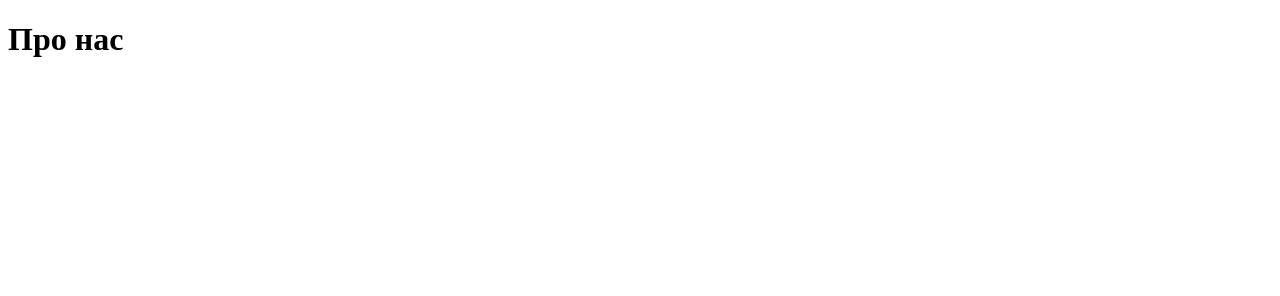
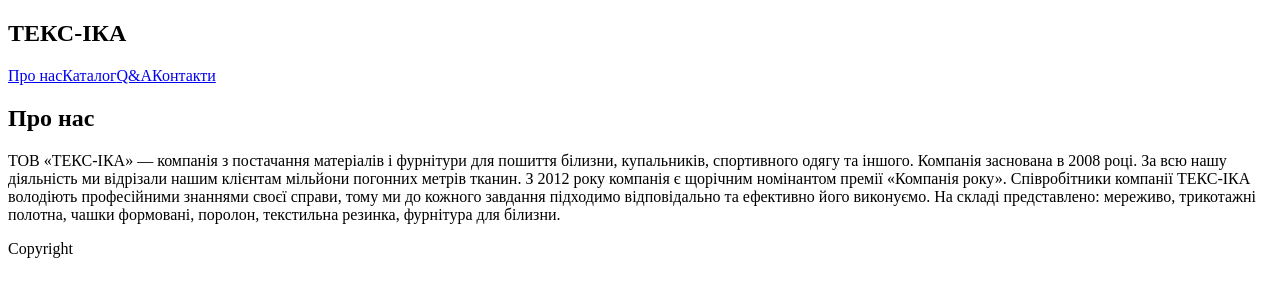
Before and after one commit to ViktoriiaPavliukh/teksika, a Gatsby site: page /about in a window 1280 px wide. Built offline with nearby package versions, Linux system fonts and the light colour scheme; Gatsby itself is replaced by a stand-in of ours.

Commit message:
create navbar and layout

```diff
--- /dev/null
+++ b/src/components/Layout.js
@@ -0,0 +1,14 @@
+import React from "react";
+import Navbar from "./Navbar";
+
+export default function Layout({ children }) {
+  return (
+    <div className="layout">
+      <Navbar />
+      <div className="content"> {children}</div>
+      <footer>
+        <p>Copyright</p>
+      </footer>
+    </div>
+  );
+}
--- /dev/null
+++ b/src/components/Navbar.js
@@ -0,0 +1,16 @@
+import React from "react";
+import { Link } from "gatsby";
+
+export default function Navbar() {
+  return (
+    <nav>
+      <h1>ТЕКС-ІКА</h1>
+      <div className="links">
+        <Link to="/about">Про нас</Link>
+        <Link to="/catalog">Каталог</Link>
+        <Link to="/questions">Q&A</Link>
+        <Link to="/contacts">Контакти</Link>
+      </div>
+    </nav>
+  );
+}
--- a/src/pages/about.js
+++ b/src/pages/about.js
@@ -1,9 +1,23 @@
 import React from "react";
+import Layout from "../components/Layout";
 
 export default function About() {
   return (
-    <div>
-      <h1>Про нас</h1>
-    </div>
+    <Layout>
+      <div>
+        <h2>Про нас</h2>
+        <p>
+          ТОВ «ТЕКС-ІКА» — компанія з постачання матеріалів і фурнітури для
+          пошиття білизни, купальників, спортивного одягу та іншого. Компанія
+          заснована в 2008 році. За всю нашу діяльність ми відрізали нашим
+          клієнтам мільйони погонних метрів тканин. З 2012 року компанія є
+          щорічним номінантом премії «Компанія року». Співробітники компанії
+          ТЕКС-ІКА володіють професійними знаннями своєї справи, тому ми до
+          кожного завдання підходимо відповідально та ефективно його виконуємо.
+          На складі представлено: мереживо, трикотажні полотна, чашки формовані,
+          поролон, текстильна резинка, фурнітура для білизни.
+        </p>
+      </div>
+    </Layout>
   );
 }
```
Also changed, not shown: src/pages/catalog.js (added, +10 -0 lines), src/pages/contacts.js (added, +15 -0 lines), src/pages/index.js (+9 -2 lines), src/pages/questions.js (added, +25 -0 lines).
